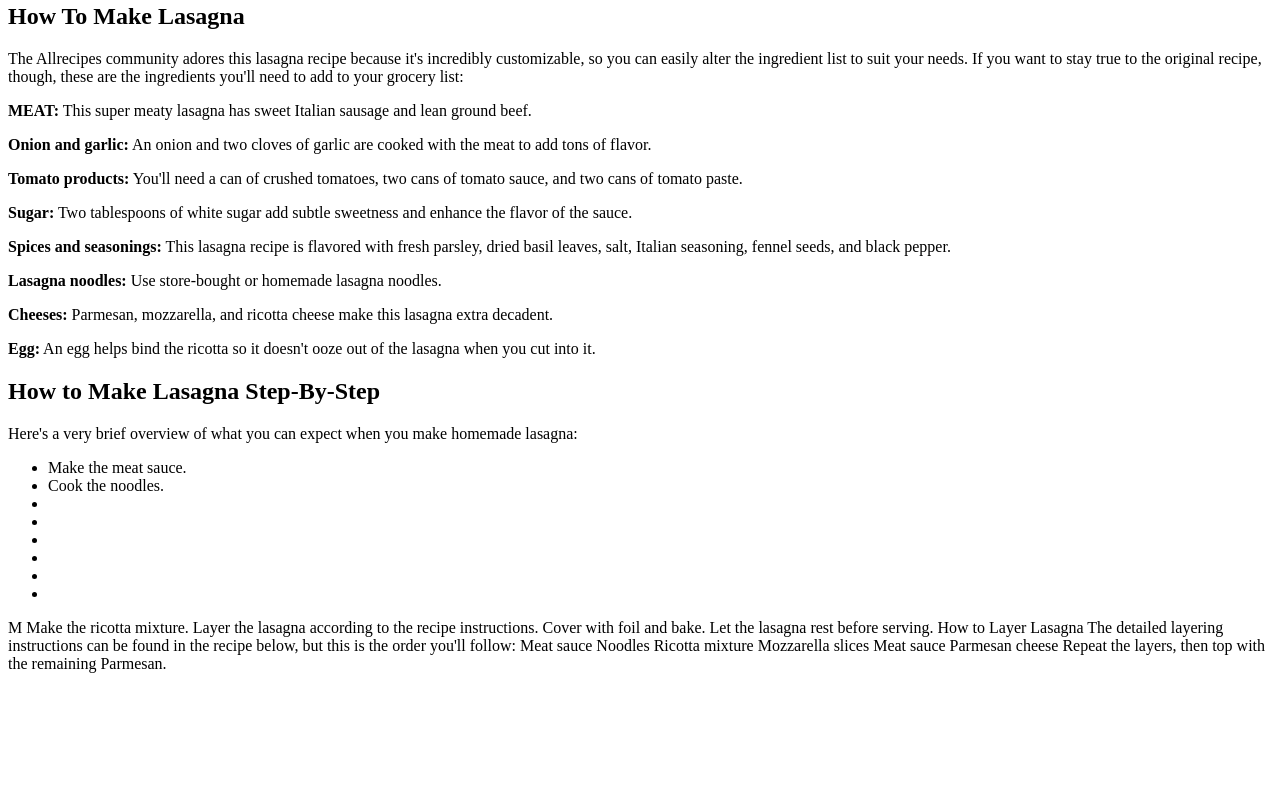
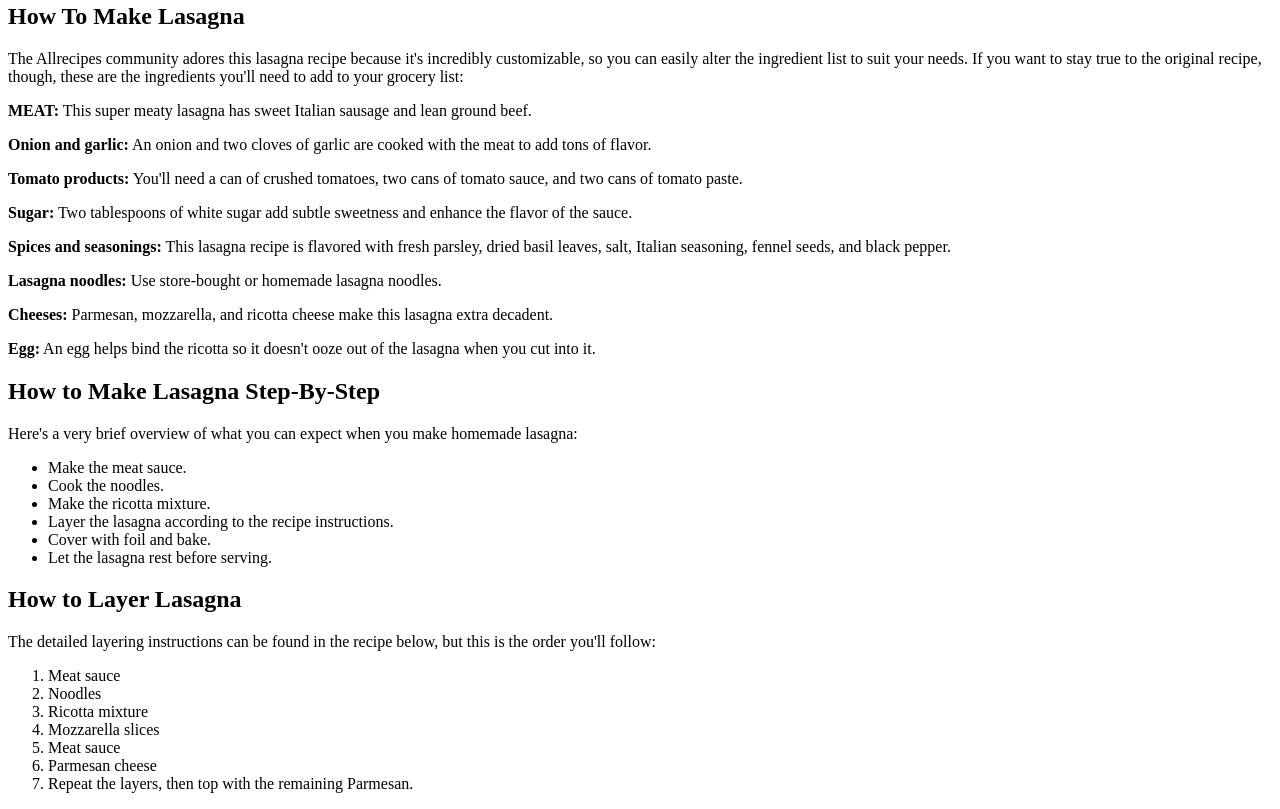
Before and after one commit to stratocentric/odin-recipes, a plain HTML site: page index.html in a window 1280 px wide. Shown: the part 734-1543 px from the top of the page. Before the commit the page ends 1415 px from the top, so only its background shows below. Drawn offline with Linux system fonts and the light colour scheme.

Commit message:
Finish the Lasagna Page.

```diff
--- a/index.html
+++ b/index.html
@@ -48,29 +48,26 @@
 <ul>
     <li>Make the meat sauce.</li>
     <li>Cook the noodles.</li>
-    <li></li>
-    <li></li>
-    <li></li>
-    <li></li>
-    <li></li>
-    <li></li>
+    <li>Make the ricotta mixture.</li>
+    <li>Layer the lasagna according to the recipe instructions.</li>
+    <li>Cover with foil and bake.</li>
+    <li>Let the lasagna rest before serving.</li>
 
 </ul>
-M
-Make the ricotta mixture.
-Layer the lasagna according to the recipe instructions.
-Cover with foil and bake.
-Let the lasagna rest before serving.
-How to Layer Lasagna
-The detailed layering instructions can be found in the recipe below, but this is the order you'll follow:
 
-Meat sauce
-Noodles
-Ricotta mixture
-Mozzarella slices
-Meat sauce
-Parmesan cheese
-Repeat the layers, then top with the remaining Parmesan.
+<h2>How to Layer Lasagna</h2>
+<p>The detailed layering instructions can be found in the recipe below, but this is the
+    order you'll follow:</p>
+
+<ol>
+    <li>Meat sauce</li>
+    <li>Noodles</li>
+    <li>Ricotta mixture</li>
+    <li>Mozzarella slices</li>
+    <li>Meat sauce</li>
+    <li>Parmesan cheese</li>
+    <li>Repeat the layers, then top with the remaining Parmesan.</li>
+</ol>
 
 
 </body>
```
